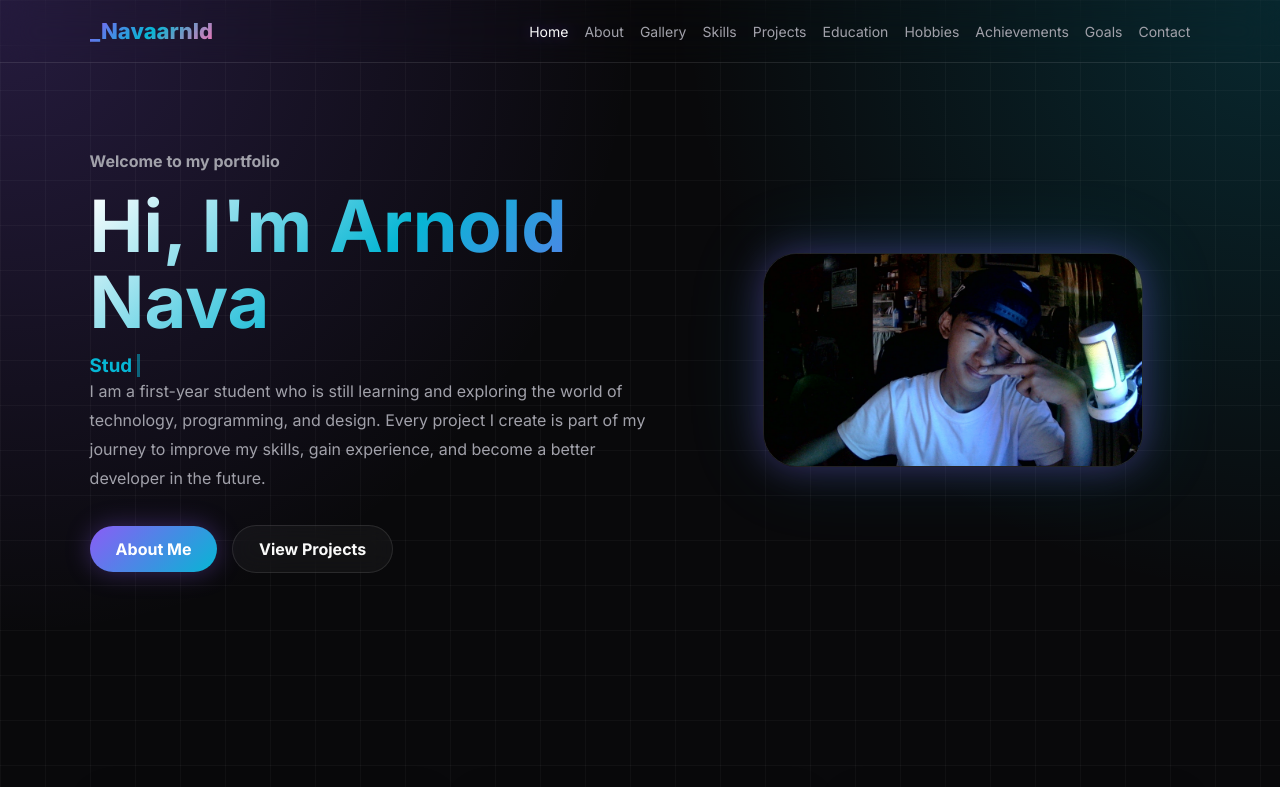
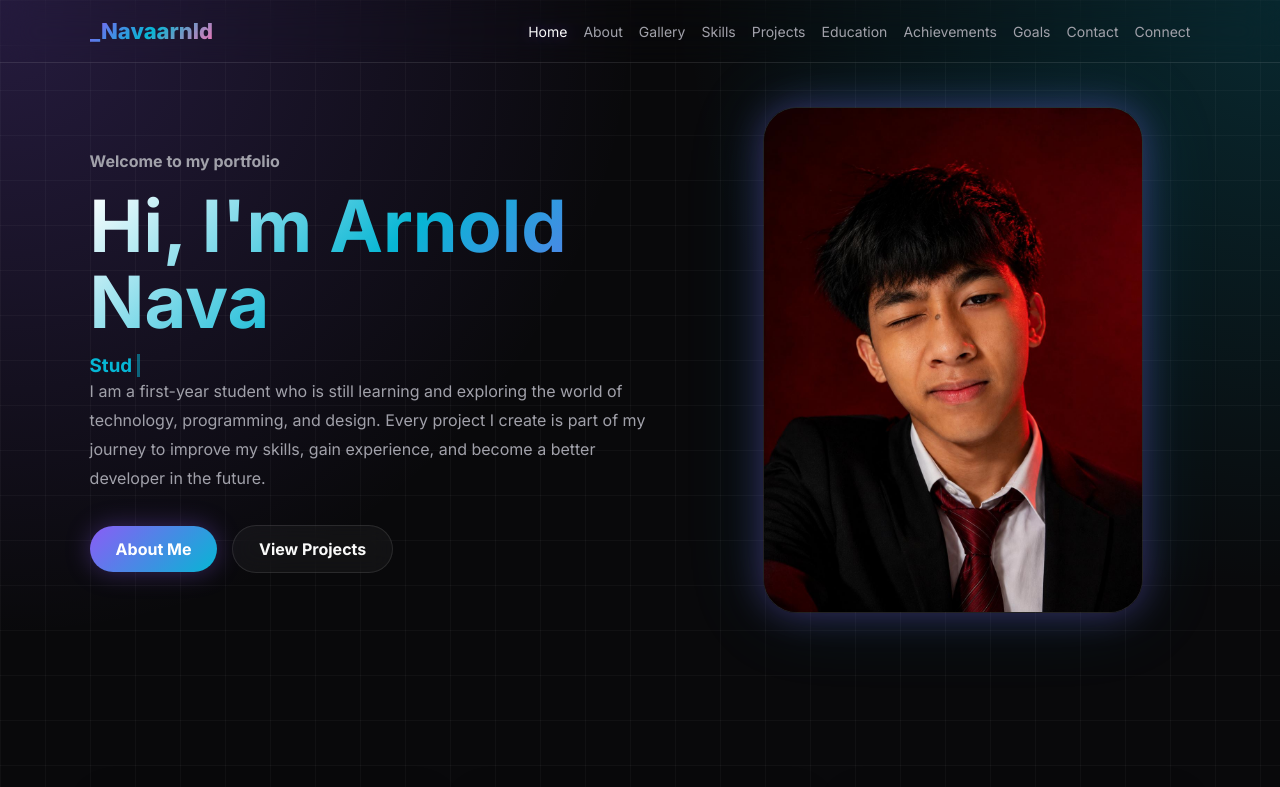
Before and after one commit to Arnold-nava/My_portfolio, a plain HTML site: page index.html in a window 1280 px wide. Shown: the top 787 px of the page. Drawn offline with Linux system fonts and the light colour scheme.

Commit message:
fixed profile and nav

```diff
--- a/index.html
+++ b/index.html
@@ -28,10 +28,10 @@
           <li><a href="pages/skills.html">Skills</a></li>
           <li><a href="pages/projects.html">Projects</a></li>
           <li><a href="pages/education.html">Education</a></li>
-          <li><a href="pages/hobbies.html">Hobbies</a></li>
           <li><a href="pages/achievements.html">Achievements</a></li>
           <li><a href="pages/goals.html">Goals</a></li>
           <li><a href="pages/contact.html">Contact</a></li>
+          <li><a href="pages/connect.html">Connect</a></li>
         </ul>
       </nav>
     </header>
@@ -59,7 +59,7 @@
         </div>
 
         <div class="hero-image">
-          <img src="src/img/profile.jpg" alt="Arnold Nava Profile Picture" />
+          <img src="src/img/profile2.jpg" alt="Arnold Nava Profile Picture" />
         </div>
       </section>
 
```
Also changed, not shown: src/img/profile2.jpg (added).
